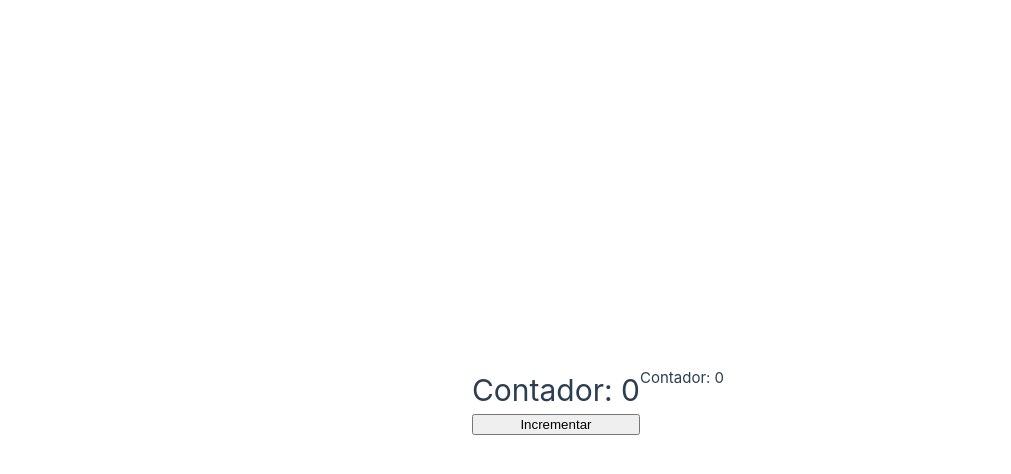
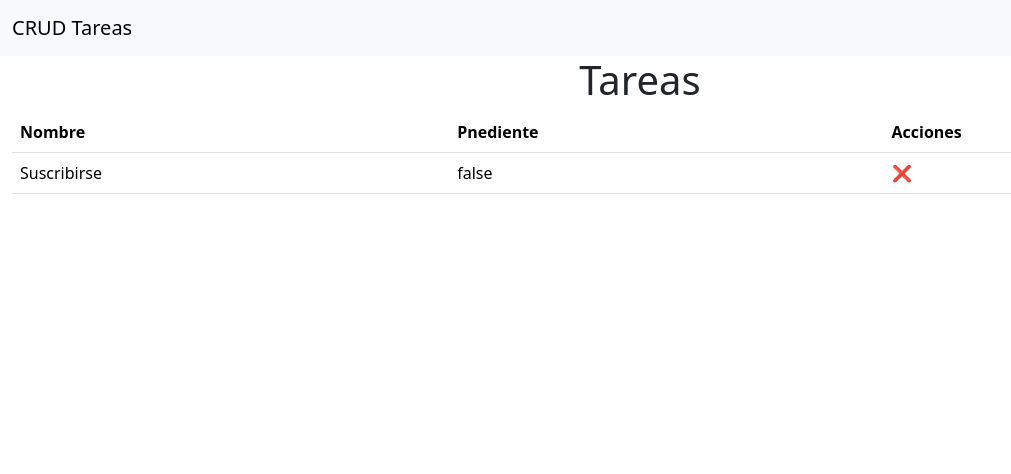
Before and after one commit to JoelMndz/CursoVueAbiDev, a Vue app in the folder ejemplos-pinia/: page / in a window 1280 px wide. Shown: the top 474 px of the page, without its empty margins (0-1011 px from the left). Built offline with nearby package versions, Linux system fonts and the light colour scheme.

Commit message:
State reactivo option store

```diff
--- a/ejemplos-pinia/index.html
+++ b/ejemplos-pinia/index.html
@@ -5,6 +5,7 @@
     <link rel="icon" href="/favicon.ico">
     <meta name="viewport" content="width=device-width, initial-scale=1.0">
     <title>Vite App</title>
+    <link href="https://cdn.jsdelivr.net/npm/bootstrap@5.3.1/dist/css/bootstrap.min.css" rel="stylesheet" integrity="sha384-4bw+/aepP/YC94hEpVNVgiZdgIC5+VKNBQNGCHeKRQN+PtmoHDEXuppvnDJzQIu9" crossorigin="anonymous">
   </head>
   <body>
     <div id="app"></div>
--- a/ejemplos-pinia/src/App.vue
+++ b/ejemplos-pinia/src/App.vue
@@ -1,13 +1,16 @@
 
 <template>
-  <Contador/>
-  <p>Contador: {{ contadorStore.contador }}</p>
-  <button @click="contadorStore.increcrementar">Incrementar</button>
+  <Navbar/>
+  <h1 class="text-center">Tareas</h1>
+  <div class="container-fluid">
+    <TablaTareas/>
+  </div>
 </template>
 
 <script setup lang="ts">
 import {useContadorStore} from "@/stores/contador";
-import Contador from "@/components/Contador.vue";
+import TablaTareas from "@/components/TablaTareas.vue";
+import Navbar from "./components/Navbar.vue";
 
 const contadorStore = useContadorStore();
 
--- /dev/null
+++ b/ejemplos-pinia/src/components/Navbar.vue
@@ -0,0 +1,15 @@
+<template>
+  <nav class="navbar bg-body-tertiary">
+    <div class="container-fluid">
+      <span style="cursor: pointer;" class="navbar-brand">CRUD Tareas</span>
+    </div>
+  </nav>
+</template>
+
+<script setup lang="ts">
+
+</script>
+
+<style scoped>
+
+</style>
--- /dev/null
+++ b/ejemplos-pinia/src/components/TablaTareas.vue
@@ -0,0 +1,38 @@
+<template>
+  <table class="table">
+  <thead>
+    <tr>
+      <th scope="col">Nombre</th>
+      <th scope="col">Pnediente</th>
+      <th scope="col">Acciones</th>
+    </tr>
+  </thead>
+  <tbody>
+    <tr v-for="(i, indice) in tareas">
+      <td>{{ i.nombre }}</td>
+      <td>{{ i.completado }}</td>
+      <td>
+        <span
+          style="cursor: pointer;"
+          title="Eliminar"
+          @click="eliminarTarea(indice)">❌</span>
+      </td>
+    </tr>
+
+  </tbody>
+</table>
+</template>
+
+<script setup lang="ts">
+import {useTareaStore} from "@/stores/tareas";
+import {computed} from "vue";
+
+const tareaStore = useTareaStore()
+const {eliminarTarea} = tareaStore
+const tareas = computed(()=> tareaStore.tareas)
+
+</script>
+
+<style scoped>
+
+</style>
--- a/ejemplos-pinia/src/main.ts
+++ b/ejemplos-pinia/src/main.ts
@@ -1,4 +1,4 @@
-import './assets/main.css'
+// import './assets/main.css'
 
 import { createApp } from 'vue'
 import { createPinia } from 'pinia'
--- a/ejemplos-pinia/src/stores/tareas.ts
+++ b/ejemplos-pinia/src/stores/tareas.ts
@@ -26,7 +26,9 @@ export const useTareaStore = defineStore('tarea',{
     obtenerTareas(){
 
     },
-    eliminarTareas(){
+    eliminarTarea(indice: number){
+      this.tareas = this.tareas.filter((x, i) => i !== indice)
+      console.log(this.tareas);
 
     }
   },
```
